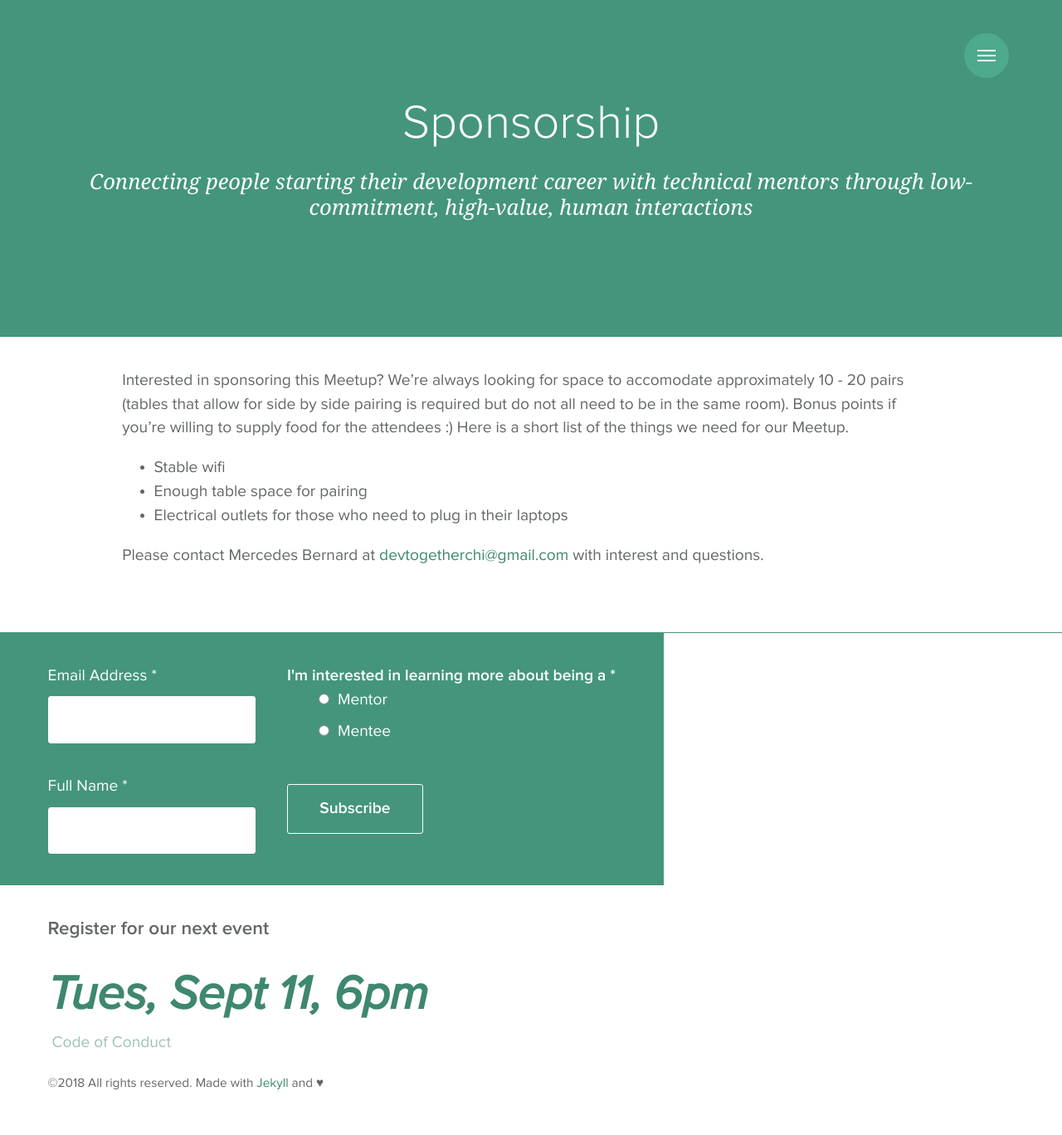
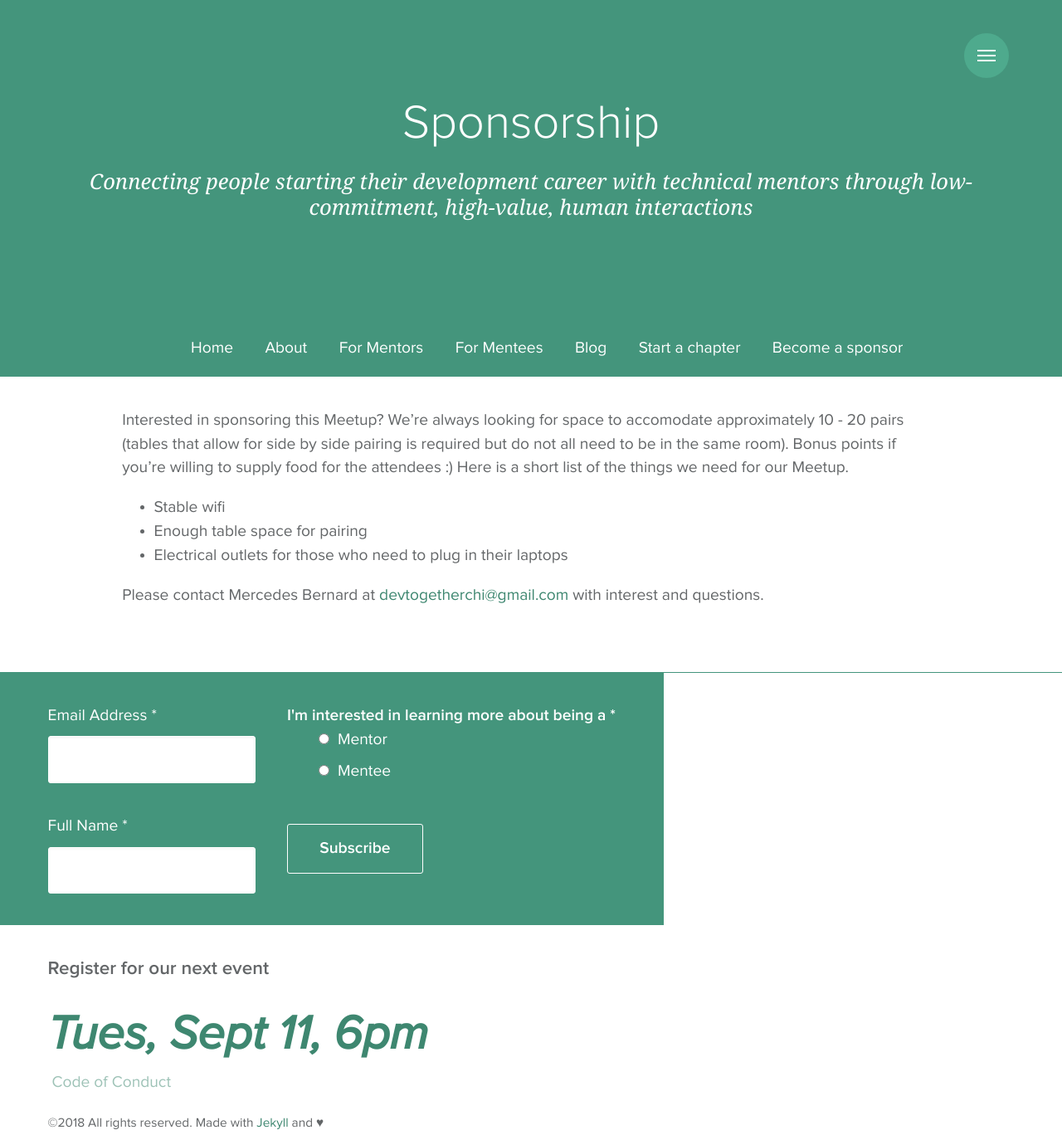
Before and after one commit to mercedesb/dev-together, a Jekyll site: the page built from docs/sponsorship.md, in a window 1280 px wide. Shown: the whole page at 83% size. Built offline with Jekyll 4.4.1, drawn with Linux system fonts in a browser that asks for light colours.

Commit message:
wip: new nav

```diff
--- a/docs/_config.yml
+++ b/docs/_config.yml
@@ -24,6 +24,28 @@ keywords: "meetup, development, coding, mentorship"
 # Site settings
 url: http://github.com/mercedesb/dev-together
 baseurl: "/"
+headernav:
+  -
+    title: Home
+    url: "/"
+  -
+    title: About
+    url: "/about/"
+  -
+    title: For Mentors
+    url: "/for-mentors/"
+  -
+    title: For Mentees
+    url: "/for-mentees/"
+  -
+    title: Blog
+    url: "/blog/"
+  -
+    title: Start a chapter
+    url: "/start-chapter/"
+  -
+    title: Become a sponsor
+    url: "/sponsorship/"
 
 # Author settings
 author:
--- /dev/null
+++ b/docs/_includes/headernav.html
@@ -0,0 +1,11 @@
+<nav class="HeaderNav">
+  <ul>
+    {% for node in site.headernav %}
+      {% if page.url == node.url %}
+        <li class="active"><a href="{{ node.url | prepend: site.baseurl }}" class="active">{{node.title}}</a></li>
+      {% else %}
+        <li><a href="{{ node.url | prepend: site.baseurl }}">{{node.title}}</a></li>
+      {% endif %}
+    {% endfor %}
+  </ul>
+</nav>
--- a/docs/_layouts/page.html
+++ b/docs/_layouts/page.html
@@ -11,6 +11,7 @@ layout: default
         <h2 class="intro-subtitle">{{ page.subtitle }}</h2>
       {% endif %}
     </div>
+    {% include headernav.html %}
   </header>
 
   <div class="post-content container">
--- a/docs/_sass/base/_navbar.scss
+++ b/docs/_sass/base/_navbar.scss
@@ -235,3 +235,25 @@ body.navigation-is-open {
     background-color: $black-color;
   }
 }
+
+.HeaderNav {
+
+  display: flex;
+  color: $white-color;
+  justify-content: center;
+
+  ul {
+    list-style: none;
+    display: flex;
+  }
+
+  li {
+    color: $white-color;
+    padding: 0 $small-spacing;
+
+    a {
+    color: $white-color;
+
+    }
+  }
+}
```
